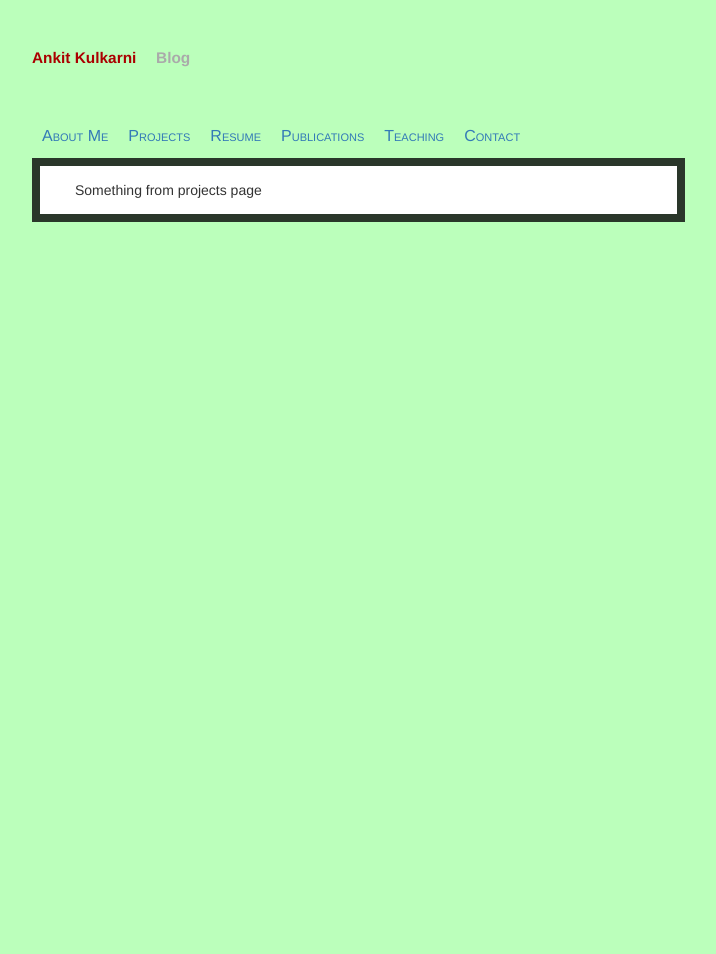
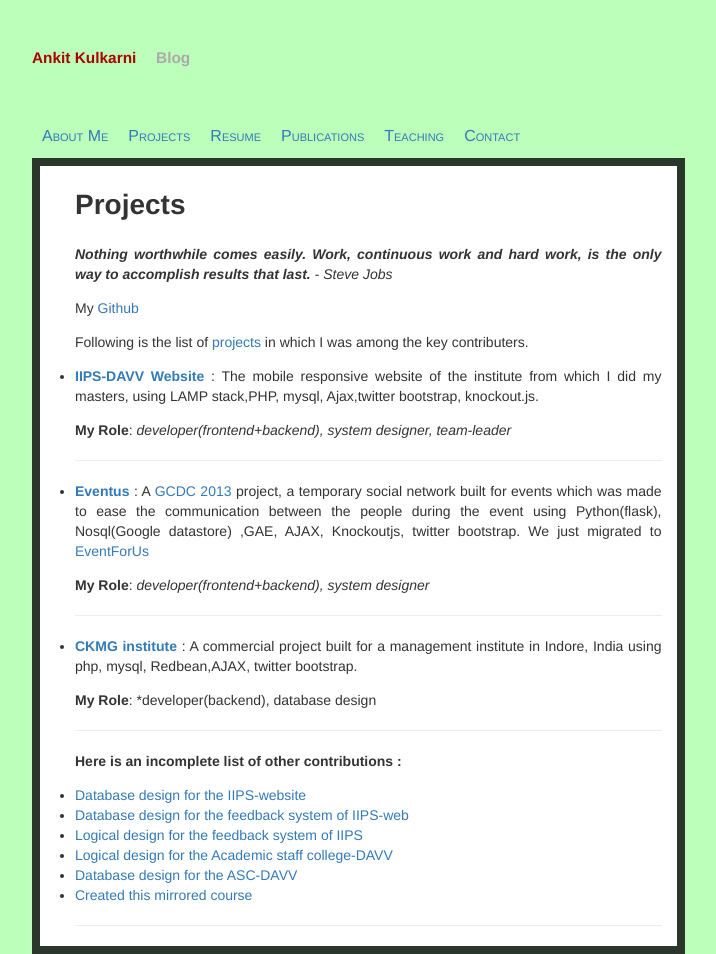
Before and after one commit to Ankit-Kulkarni/Ankit-Kulkarni.github.io, a Jekyll site: the page built from projects.md, in a window 1280 px wide. Shown: the whole page, without its empty margins (233-949 px from the left). Built offline with Jekyll 4.4.1, drawn with Linux system fonts in a browser that asks for light colours; before the commit the page ends 900 px from its top, so only the background shows below that.

Commit message:
Added the contents to the site pages

```diff
--- a/projects.md
+++ b/projects.md
@@ -1,7 +1,39 @@
 ---
 layout: aboutme
-title: Ankit Kulkarni
+title: Ankit Kulkarni | Projects
 categories: aboutme
 permalink: /aboutme/projects.html
 ---
-Something from projects page<br>
+#Projects
+
+***Nothing worthwhile comes easily. Work, continuous work and hard work, is the only way to accomplish results that last.*** - *Steve Jobs*
+
+My [Github](https://github.com/Ankit-Kulkarni/)
+
+Following is the list of [projects]({{page.url}}) in which I was among the key contributers.
+
+* **[IIPS-DAVV Website](http://iips.edu.in/)** : The mobile responsive website of the institute from which I did my masters, using  LAMP stack,PHP, mysql, Ajax,twitter bootstrap, knockout.js.
+
+**My Role**: *developer(frontend+backend), system designer, team-leader*
+<hr>
+
+* **[Eventus](http://gcdc2013-eventus.appspot.com/)** : A [GCDC 2013](http://www.google.co.in/events/gcdc2013/) project, a temporary social network built for events which was made to ease the communication between the people during the event using Python(flask), Nosql(Google datastore) ,GAE, AJAX, Knockoutjs, twitter bootstrap. We just migrated to [EventForUs](http://eventfor.us/)
+
+**My Role**: *developer(frontend+backend), system designer*
+<hr>
+
+* **[CKMG institute](http://ckmgindore.com/)** : A commercial project built for a management institute in Indore, India using php, mysql, Redbean,AJAX, twitter bootstrap.
+
+**My Role**: *developer(backend), database design
+<hr>
+
+
+**Here is an incomplete list of other contributions :**
+
+* [Database design for the IIPS-website](http://iips.edu.in/)
+* [Database design for the feedback system of IIPS-web](http://iips.edu.in/feedback_system/index.php)
+* [Logical design for the feedback system of IIPS](http://iips.edu.in/feedback_system/index.php)
+* [Logical design for the Academic staff college-DAVV](https://github.com/iips-dc/asc-davv)
+* [Database design for the ASC-DAVV](https://github.com/iips-dc/asc-davv)
+* [Created this mirrored course ](https://sites.google.com/site/udacitycs215/)
+<hr>
```
Also changed, not shown: about.md (+2 -0 lines), contact.md (+18 -2 lines), publications.md (+22 -2 lines), resume.md (added, +29 -0 lines), teaching.md (+29 -2 lines).
